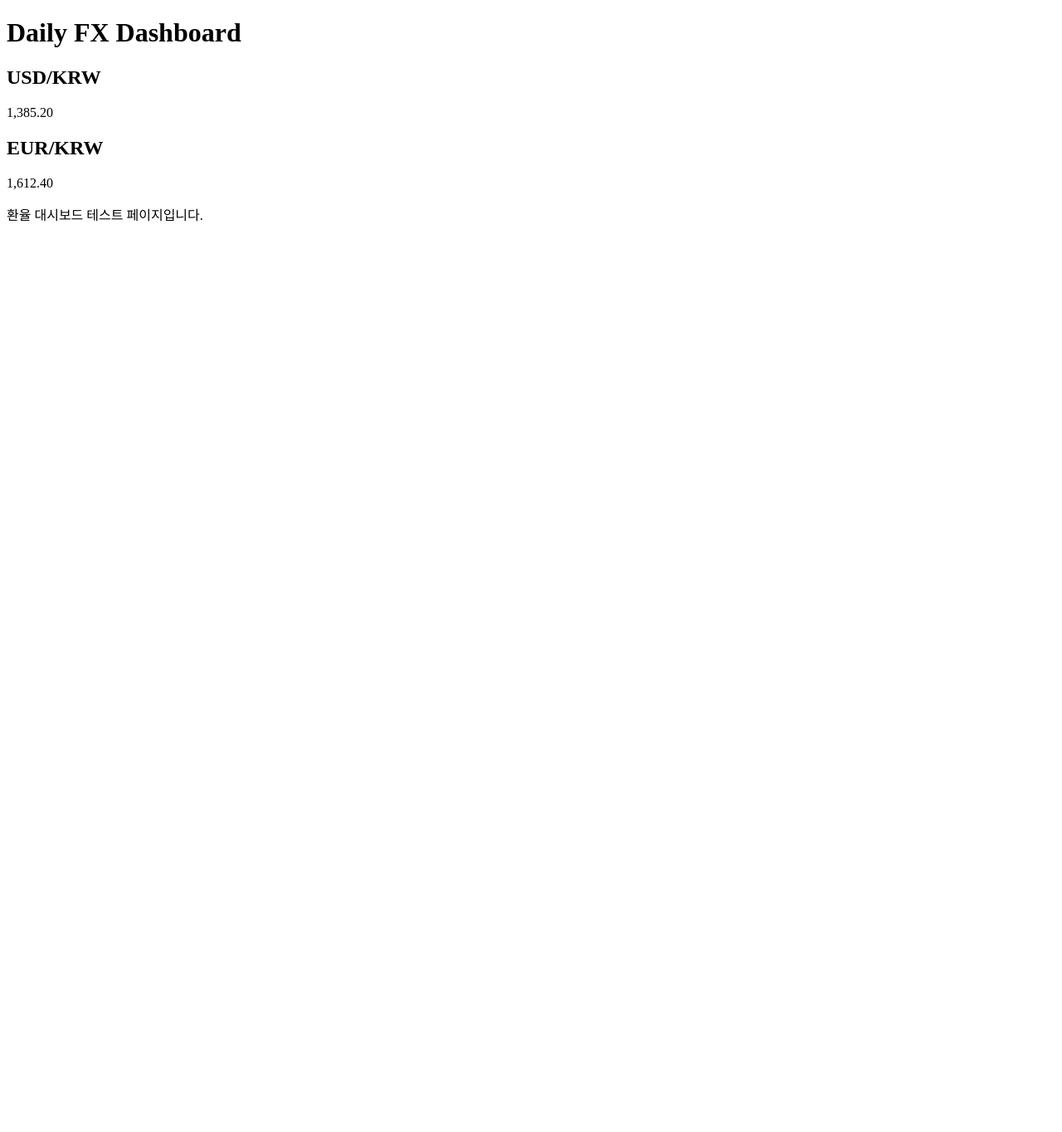
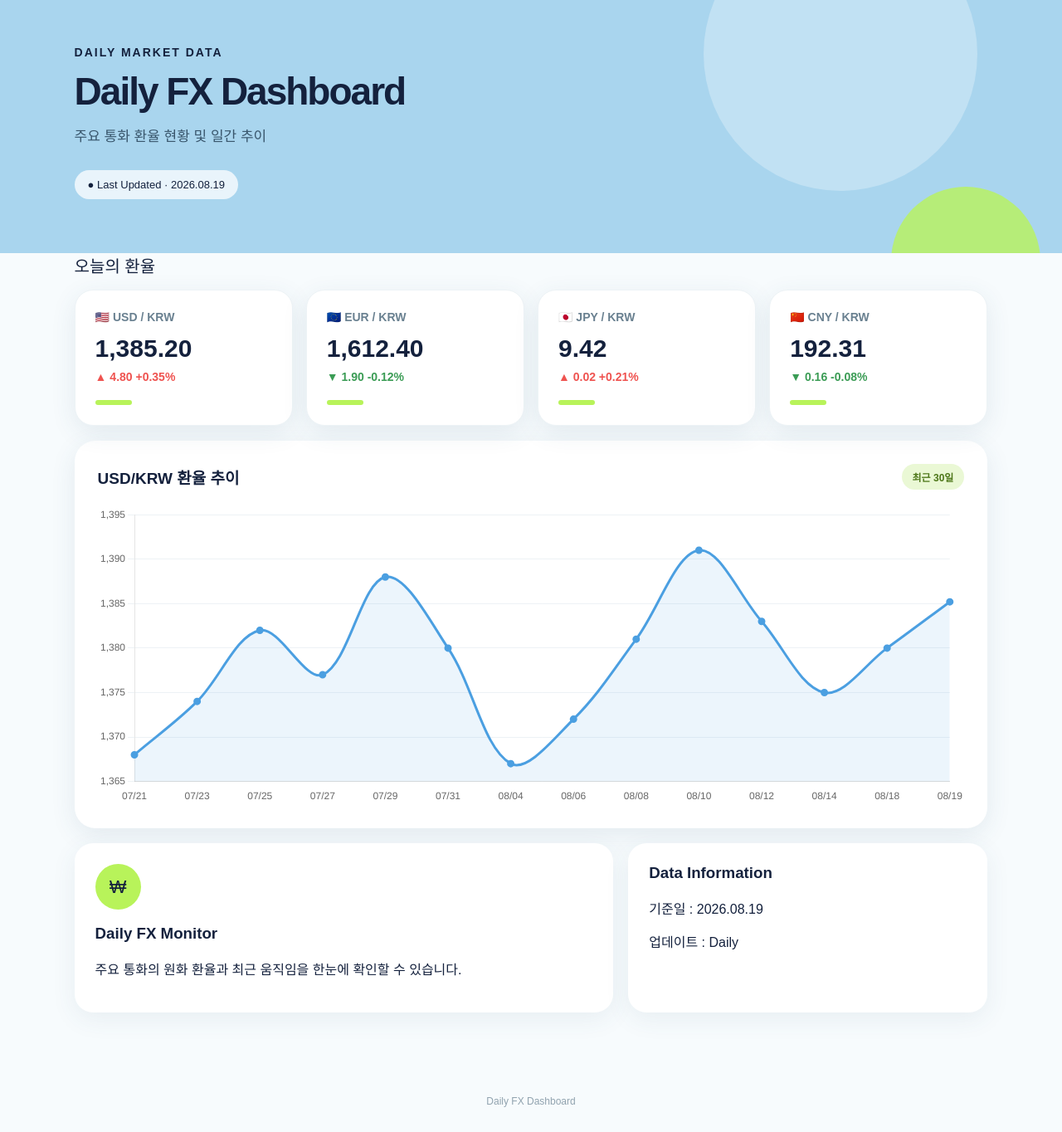
Before and after one commit to nksnh/fx-dashboard, a plain HTML site: page index.html in a window 1280 px wide. Shown: the whole page at 83% size. Before the commit the page ends 800 px from the top, so only its background shows below. Drawn offline with nearby package versions, Linux system fonts and the light colour scheme.

Commit message:
Modify exchange rates and add subtitle in index.html
Updated the currency exchange rates and added a subtitle for clarity.

```diff
--- a/index.html
+++ b/index.html
@@ -3,22 +3,545 @@
 <head>
 <meta charset="UTF-8">
 <meta name="viewport" content="width=device-width, initial-scale=1.0">
+
+
 <title>Daily FX Dashboard</title>
+
+
+<script src="https://cdn.jsdelivr.net/npm/chart.js"></script>
+
+
+<style>
+* {
+box-sizing: border-box;
+}
+
+
+body {
+margin: 0;
+font-family: Arial, "Noto Sans KR", sans-serif;
+background: #f7fbfd;
+color: #14213d;
+}
+
+
+.header {
+position: relative;
+overflow: hidden;
+background: #a9d5ee;
+padding: 55px 7% 65px;
+min-height: 260px;
+}
+
+
+.circle1 {
+position: absolute;
+width: 330px;
+height: 330px;
+border-radius: 50%;
+background: rgba(255,255,255,0.28);
+right: 8%;
+top: -100px;
+}
+
+
+.circle2 {
+position: absolute;
+width: 180px;
+height: 180px;
+border-radius: 50%;
+background: #b9f45c;
+right: 2%;
+bottom: -100px;
+opacity: 0.8;
+}
+
+
+.header-content {
+position: relative;
+z-index: 2;
+max-width: 1200px;
+margin: auto;
+}
+
+
+.small-title {
+font-size: 14px;
+font-weight: 700;
+letter-spacing: 2px;
+margin-bottom: 12px;
+}
+
+
+h1 {
+margin: 0;
+font-size: 46px;
+letter-spacing: -2px;
+}
+
+
+.subtitle {
+margin-top: 13px;
+font-size: 17px;
+color: #39566c;
+}
+
+
+.update {
+margin-top: 30px;
+display: inline-block;
+background: rgba(255,255,255,0.75);
+padding: 10px 16px;
+border-radius: 30px;
+font-size: 13px;
+}
+
+
+.container {
+width: 86%;
+max-width: 1200px;
+margin: -30px auto 70px;
+position: relative;
+z-index: 3;
+}
+
+
+.section-title {
+font-size: 20px;
+margin: 30px 0 15px;
+}
+
+
+.cards {
+display: grid;
+grid-template-columns: repeat(4, 1fr);
+gap: 16px;
+}
+
+
+.card {
+background: white;
+border-radius: 22px;
+padding: 24px;
+box-shadow: 0 8px 30px rgba(46, 91, 120, 0.10);
+border: 1px solid #edf3f6;
+}
+
+
+.currency {
+font-size: 14px;
+color: #698090;
+font-weight: 700;
+}
+
+
+.value {
+font-size: 30px;
+font-weight: 800;
+margin: 13px 0 9px;
+}
+
+
+.change-up {
+color: #ef5350;
+font-size: 14px;
+font-weight: 700;
+}
+
+
+.change-down {
+color: #3b9c55;
+font-size: 14px;
+font-weight: 700;
+}
+
+
+.accent {
+height: 6px;
+width: 44px;
+background: #b8f35a;
+border-radius: 10px;
+margin-top: 20px;
+}
+
+
+.chart-box {
+margin-top: 18px;
+background: white;
+border-radius: 25px;
+padding: 28px;
+box-shadow: 0 8px 30px rgba(46, 91, 120, 0.10);
+}
+
+
+.chart-header {
+display: flex;
+justify-content: space-between;
+align-items: center;
+margin-bottom: 20px;
+}
+
+
+.chart-title {
+font-size: 19px;
+font-weight: 800;
+}
+
+
+.badge {
+background: #eaf8d5;
+color: #4d7719;
+border-radius: 30px;
+padding: 7px 13px;
+font-size: 12px;
+font-weight: 700;
+}
+
+
+.chart-wrapper {
+height: 360px;
+}
+
+
+.info {
+display: grid;
+grid-template-columns: 1.5fr 1fr;
+gap: 18px;
+margin-top: 18px;
+}
+
+
+.info-box {
+background: white;
+border-radius: 22px;
+padding: 25px;
+box-shadow: 0 8px 30px rgba(46, 91, 120, 0.08);
+}
+
+
+.info-box h3 {
+margin-top: 0;
+}
+
+
+.green-circle {
+width: 55px;
+height: 55px;
+border-radius: 50%;
+background: #b8f35a;
+display: flex;
+align-items: center;
+justify-content: center;
+font-size: 22px;
+margin-bottom: 18px;
+}
+
+
+.footer {
+text-align: center;
+color: #91a3af;
+font-size: 12px;
+padding: 30px;
+}
+
+
+@media(max-width: 800px) {
+h1 {
+font-size: 34px;
+}
+
+
+.cards {
+grid-template-columns: repeat(2, 1fr);
+}
+
+
+.info {
+grid-template-columns: 1fr;
+}
+
+
+.container {
+width: 92%;
+}
+}
+
+
+@media(max-width: 500px) {
+.cards {
+grid-template-columns: 1fr;
+}
+}
+</style>
 </head>
 
 
 <body>
+
+
+<div class="header">
+
+
+<div class="circle1"></div>
+<div class="circle2"></div>
+
+
+<div class="header-content">
+
+
+<div class="small-title">
+DAILY MARKET DATA
+</div>
+
+
 <h1>Daily FX Dashboard</h1>
 
 
-<h2>USD/KRW</h2>
-<p>1,385.20</p>
+<div class="subtitle">
+주요 통화 환율 현황 및 일간 추이
+</div>
 
 
-<h2>EUR/KRW</h2>
-<p>1,612.40</p>
+<div class="update">
+● Last Updated · 2026.08.19
+</div>
 
 
-<p>환율 대시보드 테스트 페이지입니다.</p>
+</div>
+</div>
+
+
+
+<div class="container">
+
+
+<div class="section-title">
+오늘의 환율
+</div>
+
+
+<div class="cards">
+
+
+<div class="card">
+<div class="currency">🇺🇸 USD / KRW</div>
+<div class="value">1,385.20</div>
+<div class="change-up">▲ 4.80   +0.35%</div>
+<div class="accent"></div>
+</div>
+
+
+<div class="card">
+<div class="currency">🇪🇺 EUR / KRW</div>
+<div class="value">1,612.40</div>
+<div class="change-down">▼ 1.90   -0.12%</div>
+<div class="accent"></div>
+</div>
+
+
+<div class="card">
+<div class="currency">🇯🇵 JPY / KRW</div>
+<div class="value">9.42</div>
+<div class="change-up">▲ 0.02   +0.21%</div>
+<div class="accent"></div>
+</div>
+
+
+<div class="card">
+<div class="currency">🇨🇳 CNY / KRW</div>
+<div class="value">192.31</div>
+<div class="change-down">▼ 0.16   -0.08%</div>
+<div class="accent"></div>
+</div>
+
+
+</div>
+
+
+
+<div class="chart-box">
+
+
+<div class="chart-header">
+
+
+<div class="chart-title">
+USD/KRW 환율 추이
+</div>
+
+
+<div class="badge">
+최근 30일
+</div>
+
+
+</div>
+
+
+<div class="chart-wrapper">
+<canvas id="fxChart"></canvas>
+</div>
+
+
+</div>
+
+
+
+<div class="info">
+
+
+<div class="info-box">
+
+
+<div class="green-circle">₩</div>
+
+
+<h3>Daily FX Monitor</h3>
+
+
+<p>
+주요 통화의 원화 환율과 최근 움직임을
+한눈에 확인할 수 있습니다.
+</p>
+
+
+</div>
+
+
+<div class="info-box">
+
+
+<h3>Data Information</h3>
+
+
+<p>
+기준일 : 2026.08.19
+</p>
+
+
+<p>
+업데이트 : Daily
+</p>
+
+
+</div>
+
+
+</div>
+
+
+</div>
+
+
+
+<div class="footer">
+Daily FX Dashboard
+</div>
+
+
+
+<script>
+
+
+const ctx = document.getElementById('fxChart');
+
+
+new Chart(ctx, {
+
+
+type: 'line',
+
+
+data: {
+
+
+labels: [
+'07/21','07/23','07/25','07/27','07/29',
+'07/31','08/04','08/06','08/08','08/10',
+'08/12','08/14','08/18','08/19'
+],
+
+
+datasets: [{
+label: 'USD/KRW',
+
+
+data: [
+1368,1374,1382,1377,1388,
+1380,1367,1372,1381,1391,
+1383,1375,1380,1385.2
+],
+
+
+borderColor: '#4b9fe1',
+backgroundColor: 'rgba(75,159,225,0.10)',
+
+
+borderWidth: 3,
+
+
+fill: true,
+
+
+tension: 0.35,
+
+
+pointRadius: 3,
+
+
+pointBackgroundColor: '#4b9fe1'
+}]
+},
+
+
+options: {
+
+
+responsive: true,
+
+
+maintainAspectRatio: false,
+
+
+plugins: {
+
+
+legend: {
+display: false
+}
+
+
+},
+
+
+scales: {
+
+
+x: {
+grid: {
+display: false
+}
+},
+
+
+y: {
+grid: {
+color: '#edf2f5'
+}
+}
+
+
+}
+
+
+}
+
+
+});
+
+
+</script>
+
+
 </body>
 </html>
```
